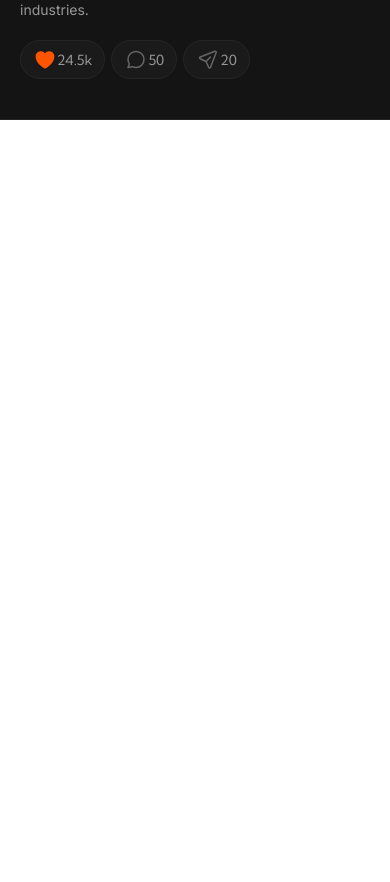
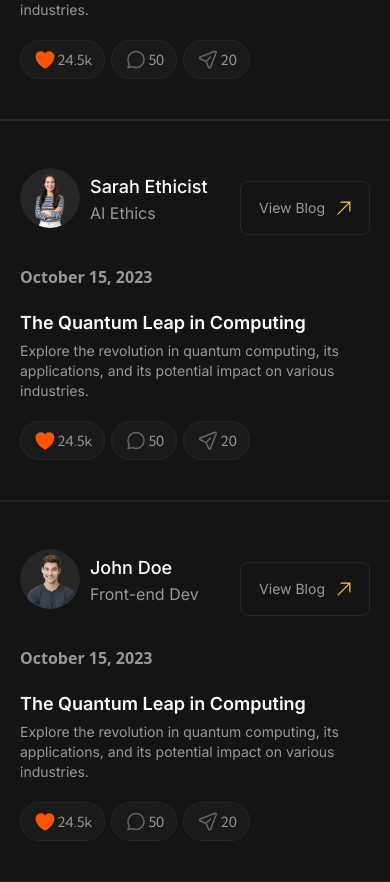
Before and after one commit to AbassKoyang/swirl, a React (Vite) app: page / in a window 390 px wide. Shown: the part 4043-4925 px from the top of the page. Before the commit the page ends 4163 px from the top, so only its background shows below. Built offline with nearby package versions, Linux system fonts and the light colour scheme.

Commit message:
completed layoutblog

```diff
--- a/src/components/LandingPageBlog.jsx
+++ b/src/components/LandingPageBlog.jsx
@@ -1,14 +1,15 @@
-import blogAuthorPic1 from '../assets/blogauthor1.png';
 import LandingPageButton from './LandingPageButton';
 
 
-const LandingPageBlog = ({name, field, date, title, excerpt, no_likes, no_comments, no_shares}) => {
+const LandingPageBlog = ({name, profile_pic, field, date, title, excerpt, no_likes, no_comments, no_shares}) => {
   return (
     <div className="w-full flex flex-col px-5 py-10 lg:px-10 lg:py-[60px] 2xl:px-[162px] 2xl:py-[80px] border-y border-y-[#262626]">
      <div className="w-full flex items-center justify-between">
-      <div className="flex gap-[10px] items-center">
+
+        <div className="w-fit flex items-center">
+        <div className="flex gap-[10px] items-center lg:mr-[80px] 2xl:mr-[100px]">
           <div className="size-[60px] 2xl:size-20 rounded-full overflow-hidden">
-            <img src={blogAuthorPic1} alt="Profile pic" className='w-full object-cover' />
+            <img src={profile_pic} alt="Profile pic" className='w-full object-cover' />
           </div>
           <div className="">
             <h4 className='font-inter font-medium text-white text-lg 2xl:text-xl mt-[2px]'>{name}</h4>
@@ -46,6 +47,7 @@ const LandingPageBlog = ({name, field, date, title, excerpt, no_likes, no_commen
               <p className='font-kumbh font-normal  text-[#98989A] text-sm 2xl:text-lg'>{no_shares}</p>
             </button>
           </div>
+        </div>
         </div>
 
         <LandingPageButton text='View Blog' styles='w-fit flex items-center justify-center gap-3 2xl:gap-[10px] px-[18px] py-4 2xl:px-[24px] 2xl:py-[18px] mt-[20px] 2xl:mt-[30px] bg-[#141414] border border-[#262626] rounded-[8px] 2xl:rounded-xl text-[#98989A] font-normal font-inter text-sm 2xl:text-lg z-20 hover:text-white hover:bg-[#1A1A1A] hover:font-medium transition-all duration-200 ease-in-out' />
--- a/src/components/LandingPageBlogLayout.jsx
+++ b/src/components/LandingPageBlogLayout.jsx
@@ -1,5 +1,8 @@
 import { useState } from "react"
-import LandingPageBlog from "./LandingPageBlog"
+import LandingPageBlog from "./LandingPageBlog";
+import blogAuthorPic1 from '../assets/blogauthor1.png';
+import blogAuthorPic2 from '../assets/blogauthor2.png';
+import blogAuthorPic3 from '../assets/blogauthor3.png';
 
 const LandingPageBlogLayout = () => {
     const [category, setCategory] = useState('all');
@@ -7,44 +10,68 @@ const LandingPageBlogLayout = () => {
     <section className="w-full">
         <div className="w-full overflow-x-auto bg-[#141414]">
         <div className="w-[1300px] lg:w-full p-5 lg:p-10 2xl:px-[162px] 2xl:py-[50px] gap-[14px] lg:gap-[14px] 2xl:gap-5 bg-[#141414] flex items-center justify-center">
-            <button onClick={() => setCategory('all')}  className={`px-16 h-[56px] py-4 lg:py-0 lg:px-0 lg:w-[200px] lg:h-[68px] 2xl:w-[250px] 2xl:h-[87px] border border-[#262626] flex justify-center items-center font-inter font-meium lg:font-normal text-sm 2xl:text-lg ${category === 'all' ? 'text-white bg-[#1A1A1A]' : 'text-[#98989A]' } hover:bg-[#1A1A1A] rounded-[7px] 2xl:round-lg transition-all duration-200 ease-in-out`}>
+            <button onClick={() => setCategory('all')}  className={`px-16 h-[56px] py-4 lg:py-0 lg:px-0 lg:w-[200px] lg:h-[68px] 2xl:w-[250px] 2xl:h-[87px] border border-[#262626] flex justify-center items-center font-inter font-meium lg:font-normal text-sm 2xl:text-lg ${category === 'all' ? 'text-white bg-[#1A1A1A]' : 'text-[#98989A]' } hover:text-white hover:bg-[#1A1A1A] rounded-[7px] 2xl:round-lg transition-all duration-200 ease-in-out`}>
                 All
             </button>
-        <button onClick={() => setCategory('design-systems')}  className={`px-16 h-[56px] py-4 lg:py-0 lg:px-0 lg:w-[200px] lg:h-[68px] 2xl:w-[250px] 2xl:h-[87px] border border-[#262626] flex justify-center items-center font-inter font-meium lg:font-normal text-sm 2xl:text-lg ${category === 'design-systems' ? 'text-white bg-[#1A1A1A]' : 'text-[#98989A]' } hover:bg-[#1A1A1A] rounded-[7px] 2xl:round-lg transition-all duration-200 ease-in-out`}>
+        <button onClick={() => setCategory('design-systems')}  className={`px-16 h-[56px] py-4 lg:py-0 lg:px-0 lg:w-[200px] lg:h-[68px] 2xl:w-[250px] 2xl:h-[87px] border border-[#262626] flex justify-center items-center font-inter font-meium lg:font-normal text-sm 2xl:text-lg ${category === 'design-systems' ? 'text-white bg-[#1A1A1A]' : 'text-[#98989A]' } hover:text-white hover:bg-[#1A1A1A] rounded-[7px] 2xl:round-lg transition-all duration-200 ease-in-out`}>
                 Design Systems
             </button>
-        <button onClick={() => setCategory('front-end')} className={`px-16 h-[56px] py-4 lg:py-0 lg:px-0 lg:w-[200px] lg:h-[68px] 2xl:w-[250px] 2xl:h-[87px] border border-[#262626] flex justify-center items-center font-inter font-meium lg:font-normal text-sm 2xl:text-lg ${category === 'front-end' ? 'text-white bg-[#1A1A1A]' : 'text-[#98989A]' } hover:bg-[#1A1A1A] rounded-[7px] 2xl:round-lg transition-all duration-200 ease-in-out`}>
+        <button onClick={() => setCategory('front-end')} className={`px-16 h-[56px] py-4 lg:py-0 lg:px-0 lg:w-[200px] lg:h-[68px] 2xl:w-[250px] 2xl:h-[87px] border border-[#262626] flex justify-center items-center font-inter font-meium lg:font-normal text-sm 2xl:text-lg ${category === 'front-end' ? 'text-white bg-[#1A1A1A]' : 'text-[#98989A]' } hover:text-white hover:bg-[#1A1A1A] rounded-[7px] 2xl:round-lg transition-all duration-200 ease-in-out`}>
                 Front-End
             </button>
-        <button onClick={() => setCategory('ai-ml')} className={`px-16 h-[56px] py-4 lg:py-0 lg:px-0 lg:w-[200px] lg:h-[68px] 2xl:w-[250px] 2xl:h-[87px] border border-[#262626] flex justify-center items-center font-inter font-meium lg:font-normal text-sm 2xl:text-lg ${category === 'ai-ml' ? 'text-white bg-[#1A1A1A]' : 'text-[#98989A]' } hover:bg-[#1A1A1A] rounded-[7px] 2xl:round-lg transition-all duration-200 ease-in-out`}>
+        <button onClick={() => setCategory('ai-ml')} className={`px-16 h-[56px] py-4 lg:py-0 lg:px-0 lg:w-[200px] lg:h-[68px] 2xl:w-[250px] 2xl:h-[87px] border border-[#262626] flex justify-center items-center font-inter font-meium lg:font-normal text-sm 2xl:text-lg ${category === 'ai-ml' ? 'text-white bg-[#1A1A1A]' : 'text-[#98989A]' } hover:text-white hover:bg-[#1A1A1A] rounded-[7px] 2xl:round-lg transition-all duration-200 ease-in-out`}>
                 AI/ML
             </button>
-        <button onClick={() => setCategory('cloud-computing')} className={`px-16 h-[56px] py-4 lg:py-0 lg:px-0 lg:w-[200px] lg:h-[68px] 2xl:w-[250px] 2xl:h-[87px] border border-[#262626] flex justify-center items-center font-inter font-meium lg:font-normal text-sm 2xl:text-lg ${category === 'cloud-computing' ? 'text-white bg-[#1A1A1A]' : 'text-[#98989A]' } hover:bg-[#1A1A1A] rounded-[7px] 2xl:round-lg transition-all duration-200 ease-in-out`}>
+        <button onClick={() => setCategory('cloud-computing')} className={`px-16 h-[56px] py-4 lg:py-0 lg:px-0 lg:w-[200px] lg:h-[68px] 2xl:w-[250px] 2xl:h-[87px] border border-[#262626] flex justify-center items-center font-inter font-meium lg:font-normal text-sm 2xl:text-lg ${category === 'cloud-computing' ? 'text-white bg-[#1A1A1A]' : 'text-[#98989A]' } hover:text-white hover:bg-[#1A1A1A] rounded-[7px] 2xl:round-lg transition-all duration-200 ease-in-out`}>
                 Cloud Computing
             </button>
-        <button onClick={() => setCategory('back-end')} className={`px-16 h-[56px] py-4 lg:py-0 lg:px-0 lg:w-[200px] lg:h-[68px] 2xl:w-[250px] 2xl:h-[87px] border border-[#262626] flex justify-center items-center font-inter font-meium lg:font-normal text-sm 2xl:text-lg ${category === 'back-end' ? 'text-white bg-[#1A1A1A]' : 'text-[#98989A]' } hover:bg-[#1A1A1A] rounded-[7px] 2xl:round-lg transition-all duration-200 ease-in-out`}>
+        <button onClick={() => setCategory('back-end')} className={`px-16 h-[56px] py-4 lg:py-0 lg:px-0 lg:w-[200px] lg:h-[68px] 2xl:w-[250px] 2xl:h-[87px] border border-[#262626] flex justify-center items-center font-inter font-meium lg:font-normal text-sm 2xl:text-lg ${category === 'back-end' ? 'text-white bg-[#1A1A1A]' : 'text-[#98989A]' } hover:text-white hover:bg-[#1A1A1A] rounded-[7px] 2xl:round-lg transition-all duration-200 ease-in-out`}>
                 Back-End
             </button>
         </div>
         </div>
         <div className="w-full">
             {category === 'all' && (
-                <LandingPageBlog name="John Techson" field="Cloud Computing" date="October 15, 2023" title="The Quantum Leap in Computing" excerpt="Explore the revolution in quantum computing, its applications, and its potential impact on various industries." no_likes={24.5} no_comments={50} no_shares={20} />
+                <>
+                <LandingPageBlog name="John Techson" profile_pic={blogAuthorPic1} field="Cloud Computing" date="October 15, 2023" title="The Quantum Leap in Computing" excerpt="Explore the revolution in quantum computing, its applications, and its potential impact on various industries." no_likes={24.5} no_comments={50} no_shares={20} />
+                <LandingPageBlog name="Sarah Ethicist" profile_pic={blogAuthorPic2} field="AI Ethics" date="November 5, 2023" title="The Ethical Dilemmas of AI" excerpt="A deep dive into ethical challenges posed by AI, including bias, privacy, and transparency." no_likes={32} no_comments={72} no_shares={18} />
+                <LandingPageBlog name="John Doe" profile_pic={blogAuthorPic3} field="Front-end Dev" date="December 10, 2023" title="The Ultimate Raectjs Roadmap" excerpt="A detailed roadmap highlighting all of the relevant aspects of react you have to learn." no_likes={20} no_comments={31} no_shares={12} />
+                </>
             )}
             {category === 'design-systems' && (
-                <LandingPageBlog name="John Techson" field="Cloud Computing" date="October 15, 2023" title="The Quantum Leap in Computing" excerpt="Explore the revolution in quantum computing, its applications, and its potential impact on various industries." no_likes={24.5} no_comments={50} no_shares={20} />
+                <>
+                <LandingPageBlog name="John Techson" profile_pic={blogAuthorPic1} field="Cloud Computing" date="October 15, 2023" title="The Quantum Leap in Computing" excerpt="Explore the revolution in quantum computing, its applications, and its potential impact on various industries." no_likes={24.5} no_comments={50} no_shares={20} />
+                <LandingPageBlog name="Sarah Ethicist" profile_pic={blogAuthorPic2} field="AI Ethics" date="November 5, 2023" title="The Ethical Dilemmas of AI" excerpt="A deep dive into ethical challenges posed by AI, including bias, privacy, and transparency." no_likes={32} no_comments={72} no_shares={18} />
+                <LandingPageBlog name="John Doe" profile_pic={blogAuthorPic3} field="Front-end Dev" date="December 10, 2023" title="The Ultimate Raectjs Roadmap" excerpt="A detailed roadmap highlighting all of the relevant aspects of react you have to learn." no_likes={20} no_comments={31} no_shares={12} />
+                </>
             )}
             {category === 'front-end' && (
-                <LandingPageBlog name="John Techson" field="Cloud Computing" date="October 15, 2023" title="The Quantum Leap in Computing" excerpt="Explore the revolution in quantum computing, its applications, and its potential impact on various industries." no_likes={24.5} no_comments={50} no_shares={20} />
+                <>
+                <LandingPageBlog name="John Techson" profile_pic={blogAuthorPic1} field="Cloud Computing" date="October 15, 2023" title="The Quantum Leap in Computing" excerpt="Explore the revolution in quantum computing, its applications, and its potential impact on various industries." no_likes={24.5} no_comments={50} no_shares={20} />
+                <LandingPageBlog name="Sarah Ethicist" profile_pic={blogAuthorPic2} field="AI Ethics" date="November 5, 2023" title="The Ethical Dilemmas of AI" excerpt="A deep dive into ethical challenges posed by AI, including bias, privacy, and transparency." no_likes={32} no_comments={72} no_shares={18} />
+                <LandingPageBlog name="John Doe" profile_pic={blogAuthorPic3} field="Front-end Dev" date="December 10, 2023" title="The Ultimate Raectjs Roadmap" excerpt="A detailed roadmap highlighting all of the relevant aspects of react you have to learn." no_likes={20} no_comments={31} no_shares={12} />
+                </>
             )}
             {category === 'ai-ml' && (
-                <LandingPageBlog name="John Techson" field="Cloud Computing" date="October 15, 2023" title="The Quantum Leap in Computing" excerpt="Explore the revolution in quantum computing, its applications, and its potential impact on various industries." no_likes={24.5} no_comments={50} no_shares={20} />
+                <>
+                <LandingPageBlog name="John Techson" profile_pic={blogAuthorPic1} field="Cloud Computing" date="October 15, 2023" title="The Quantum Leap in Computing" excerpt="Explore the revolution in quantum computing, its applications, and its potential impact on various industries." no_likes={24.5} no_comments={50} no_shares={20} />
+                <LandingPageBlog name="Sarah Ethicist" profile_pic={blogAuthorPic2} field="AI Ethics" date="November 5, 2023" title="The Ethical Dilemmas of AI" excerpt="A deep dive into ethical challenges posed by AI, including bias, privacy, and transparency." no_likes={32} no_comments={72} no_shares={18} />
+                <LandingPageBlog name="John Doe" profile_pic={blogAuthorPic3} field="Front-end Dev" date="December 10, 2023" title="The Ultimate Raectjs Roadmap" excerpt="A detailed roadmap highlighting all of the relevant aspects of react you have to learn." no_likes={20} no_comments={31} no_shares={12} />
+                </>
             )}
             {category === 'cloud-computing' && (
-                <LandingPageBlog name="John Techson" field="Cloud Computing" date="October 15, 2023" title="The Quantum Leap in Computing" excerpt="Explore the revolution in quantum computing, its applications, and its potential impact on various industries." no_likes={24.5} no_comments={50} no_shares={20} />
+                <>
+                <LandingPageBlog name="John Techson" profile_pic={blogAuthorPic1} field="Cloud Computing" date="October 15, 2023" title="The Quantum Leap in Computing" excerpt="Explore the revolution in quantum computing, its applications, and its potential impact on various industries." no_likes={24.5} no_comments={50} no_shares={20} />
+                <LandingPageBlog name="Sarah Ethicist" profile_pic={blogAuthorPic2} field="AI Ethics" date="November 5, 2023" title="The Ethical Dilemmas of AI" excerpt="A deep dive into ethical challenges posed by AI, including bias, privacy, and transparency." no_likes={32} no_comments={72} no_shares={18} />
+                <LandingPageBlog name="John Doe" profile_pic={blogAuthorPic3} field="Front-end Dev" date="December 10, 2023" title="The Ultimate Raectjs Roadmap" excerpt="A detailed roadmap highlighting all of the relevant aspects of react you have to learn." no_likes={20} no_comments={31} no_shares={12} />
+                </>
             )}
             {category === 'back-end' && (
-                <LandingPageBlog name="John Techson" field="Cloud Computing" date="October 15, 2023" title="The Quantum Leap in Computing" excerpt="Explore the revolution in quantum computing, its applications, and its potential impact on various industries." no_likes={24.5} no_comments={50} no_shares={20} />
+                <>
+                <LandingPageBlog name="John Techson" profile_pic={blogAuthorPic1} field="Cloud Computing" date="October 15, 2023" title="The Quantum Leap in Computing" excerpt="Explore the revolution in quantum computing, its applications, and its potential impact on various industries." no_likes={24.5} no_comments={50} no_shares={20} />
+                <LandingPageBlog name="Sarah Ethicist" profile_pic={blogAuthorPic2} field="AI Ethics" date="November 5, 2023" title="The Ethical Dilemmas of AI" excerpt="A deep dive into ethical challenges posed by AI, including bias, privacy, and transparency." no_likes={32} no_comments={72} no_shares={18} />
+                <LandingPageBlog name="John Doe" profile_pic={blogAuthorPic3} field="Front-end Dev" date="December 10, 2023" title="The Ultimate Raectjs Roadmap" excerpt="A detailed roadmap highlighting all of the relevant aspects of react you have to learn." no_likes={20} no_comments={31} no_shares={12} />
+                </>
             )}
         </div>
     </section>
```
